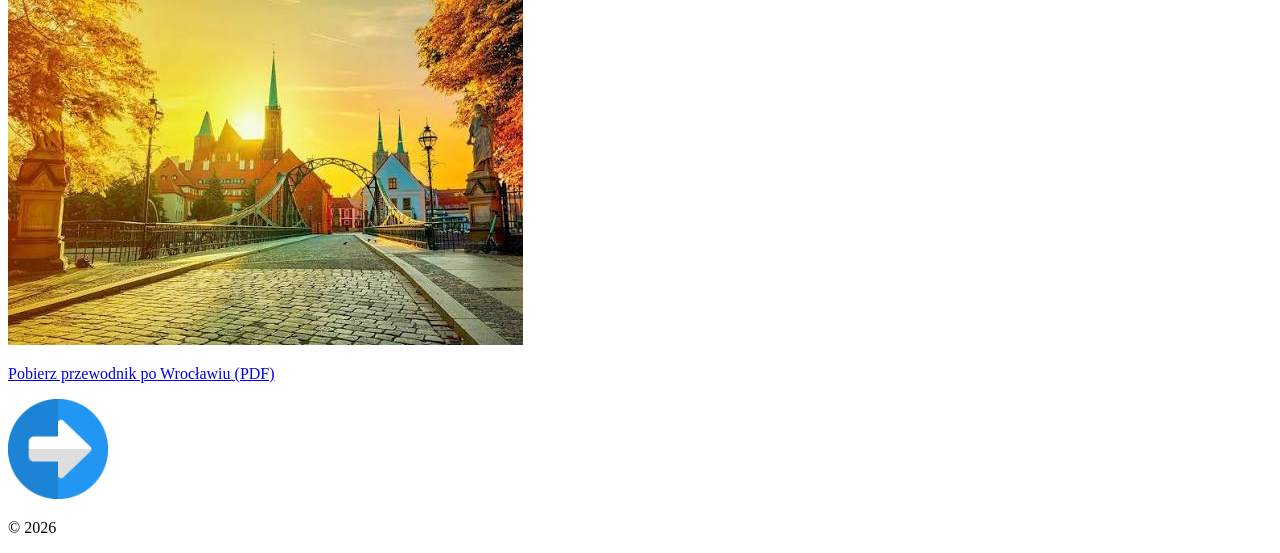
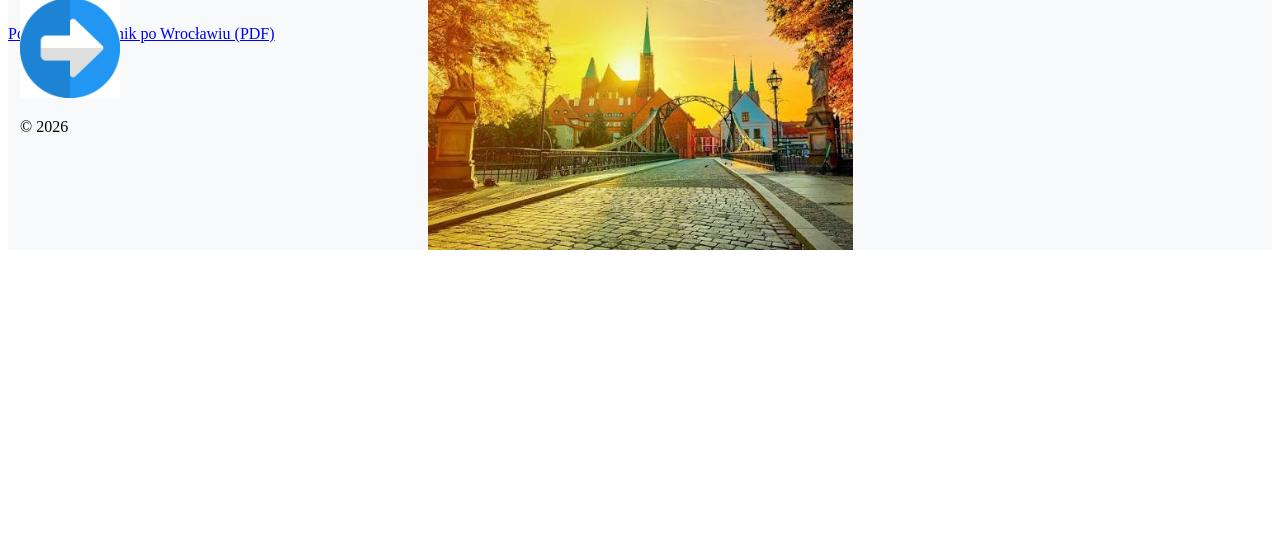
Before and after one commit to G21212121/Web_Project, a plain HTML site: page Lista-4/starter_page.html in a window 1280 px wide. Shown: the part 248-801 px from the top of the page. Drawn offline with Linux system fonts and the light colour scheme.

Commit message:
Starter page css completed (tasks 3, 4, 10)

```diff
--- a/Lista-4/starter_page.html
+++ b/Lista-4/starter_page.html
@@ -69,7 +69,7 @@
             </header>
             <section>
                 <p></p>
-                <img src="images/title_img.jpg" alt="Zdjęcie tytułowe">
+                <!--<img src="images/title_img.jpg" alt="Zdjęcie tytułowe"> -->
                 <p></p>
             </section>
             <section>
--- a/Lista-4/styles/starter_page.css
+++ b/Lista-4/styles/starter_page.css
@@ -1 +1,33 @@
-/* do zrobienia
+@charset "UTF-8";
+
+/* 3. Różne wielkości tekstu (em, px, pt, %) */
+body { font-size: 100%; }
+article header h2 { font-size: 3em; }
+article section p { font-size: 16px; }
+footer p { font-size: 12pt; }
+
+/* 4. Różne sposoby ustawienia tła strony (pozycja, powtarzalność, ograniczanie) */
+main {
+    background-color: #f8f9fa;
+    background-image: url('../images/title_img.jpg');
+    background-repeat: no-repeat;
+    background-size: contain;
+    background-attachment: scroll;
+    background-position: center top;
+
+    min-height: 40vh;
+}
+footer {
+    position: absolute;
+    bottom: 400px;
+    left: 20px;
+    z-index: 10;
+}
+
+/* 10. Możliwości użycia reguły @media */
+@media screen and (max-width: 800px) {
+    main {
+        background-image: none;
+        background-color: #ffffff;
+    }
+}
```
